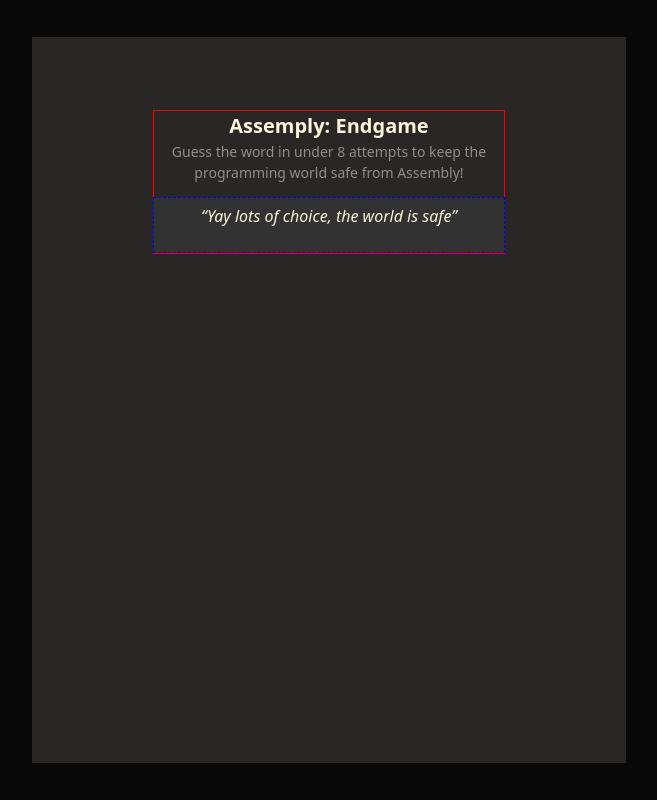
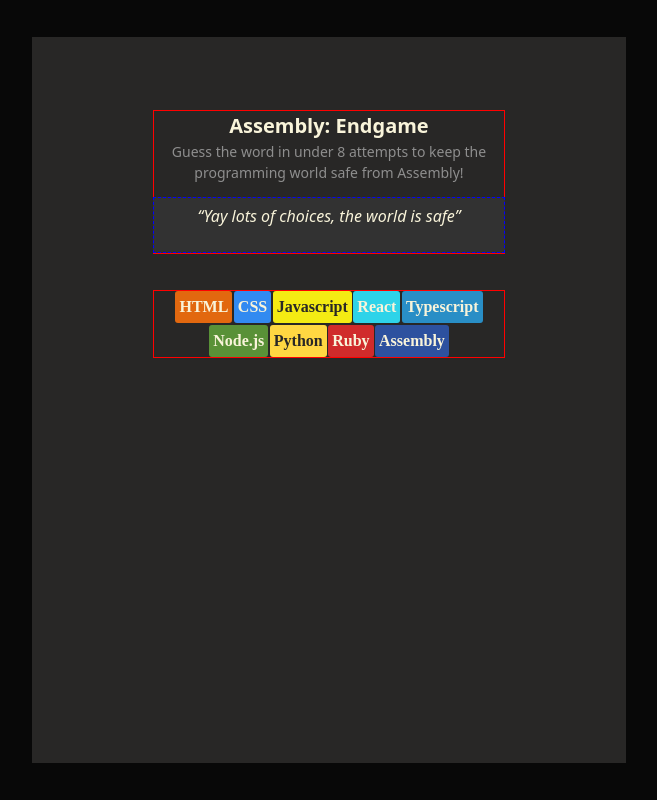
Before and after one commit to marsila/assemby-endgame, a React (Vite) app: page / in a window 1280 px wide. Shown: the whole page, without its empty margins (311-968 px from the left). Built offline with nearby package versions, Linux system fonts and the light colour scheme.

Commit message:
Adding languagesList component with the styling

```diff
--- a/src/App.jsx
+++ b/src/App.jsx
@@ -1,4 +1,5 @@
 import { HeaderSection } from "./components/HeaderSection"
+import LanguagesList from "./components/LanguagesList"
 
 
 function App() {
@@ -7,6 +8,7 @@ function App() {
   return (
     <main>
      <HeaderSection/>
+     <LanguagesList/>
     </main>
   )
 }
--- a/src/components/HeaderSection.jsx
+++ b/src/components/HeaderSection.jsx
@@ -3,14 +3,14 @@ export function HeaderSection() {
   return (
     <div className="header-section">
       <div className="headline">
-        <h1>Assemply: Endgame</h1>
+        <h1>Assembly: Endgame</h1>
         <p>
           Guess the word in under 8 attempts to keep the programming world safe
           from Assembly!
         </p>
       </div>
       <div className="result">
-        {!win ? "Doh! You lose! Too many misses. Good luck next time." : "“Yay lots of choice, the world is safe”"}
+        {!win ? "Doh! You lose! Too many misses. Good luck next time." : "“Yay lots of choices, the world is safe”"}
       </div>
     </div>
   );
--- /dev/null
+++ b/src/components/LanguagesList.jsx
@@ -0,0 +1,16 @@
+
+export default function LanguagesList() {
+    return(
+        <div className="lang-list">
+            <button className="lang-btn" id="html">HTML</button>
+            <button className="lang-btn" id="css">CSS</button>
+            <button className="lang-btn" id="javascript">Javascript</button>
+            <button className="lang-btn" id="react">React</button>
+            <button className="lang-btn" id="typescript">Typescript</button>
+            <button className="lang-btn" id="nodejs">Node.js</button>
+            <button className="lang-btn" id="python">Python</button>
+            <button className="lang-btn" id="ruby">Ruby</button>
+            <button className="lang-btn" id="assembly">Assembly</button>
+        </div>
+    )
+}
--- a/src/index.css
+++ b/src/index.css
@@ -139,3 +139,62 @@ main {
   font-weight: 400;
   color: #f9f4da;
 }
+
+.lang-list{
+  display: flex;
+  flex-wrap: wrap;
+  width:352px;
+  align-items: center;
+  align-content: center;
+  justify-content: center;
+  gap: 1.5px;
+  border:1px solid red;
+}
+
+.lang-btn{
+  color: #f9f4da;
+  border-radius: 3px;
+  padding: 4px;
+  /* height: 25px; */
+  font-family:Hanken Grotesk;
+  font-weight: 600;
+}
+
+#html{
+  background-color: #E2680F;
+}
+
+#css{
+  background-color: #328AF1;
+}
+
+#javascript{
+  background-color: #F4EB13;
+  color: #282726;
+}
+
+#react{
+  background-color: #2ED3E9;
+}
+
+#typescript{
+  background-color: #298EC6;
+}
+
+#nodejs{
+ background-color: #599137;
+}
+
+#python{
+  background-color:  #FFD742;
+ color: #282726;
+
+}
+
+#ruby{
+  background-color: #D02B2B;
+}
+
+#assembly{
+  background-color: #2D519F;
+}
```
